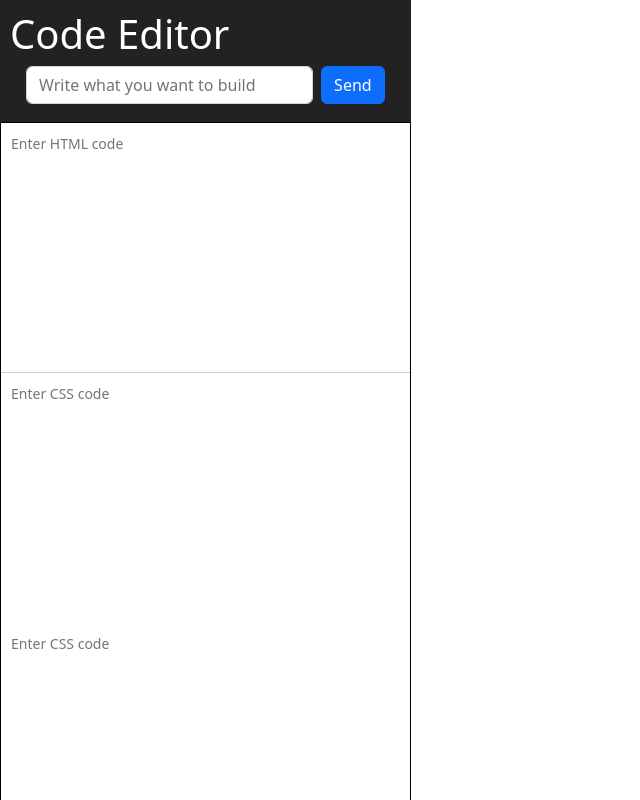
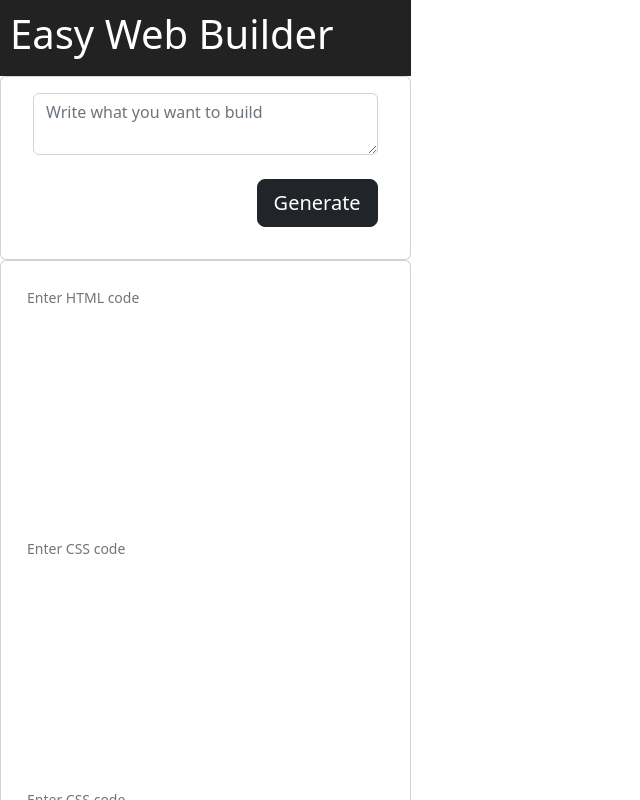
Before and after one commit to ekamid/cgpt-web-builder, a Next.js app: page / in a window 1280 px wide. Shown: the whole page, without its empty margins (0-640 px from the left). Built offline with nearby package versions, Linux system fonts and the light colour scheme.

Commit message:
code formating

```diff
--- a/src/componets/Editor.js
+++ b/src/componets/Editor.js
@@ -52,10 +52,16 @@ const Editor = () => {
   return (
     <div>
       <header>
-        <h1>Code Editor</h1>
+        <h1>Easy Web Builder</h1>
+      </header>
+      <div className="card">
+        <div className="card-body">
           <Generator handleCurrentBuild={handleCurrentBuild} />
-      </header>
+        </div>
+      </div>
       <main>
+        <div className="card">
+          <div className="card-body">
             <div className="editor">
               <div className="code">
                 <textarea
@@ -75,6 +81,8 @@ const Editor = () => {
                 />
               </div>
             </div>
+          </div>
+        </div>
       </main>
     </div>
   );
--- a/src/componets/Generator.js
+++ b/src/componets/Generator.js
@@ -5,10 +5,10 @@ const API_KEY = process.env.NEXT_PUBLIC_CHATGPT_API;
 const systemMessage = {
   role: "system",
 
-  //instructions for what will be displayed
+  //instructions for what I want
   //wrapping code with ---starthtml--- ---endhtml---, because it will be required while extracting code from message
   content:
-    "only show html css and javascript in seperate part. Wrap html code with ---starthtml--- ---endhtml---, css code with ---startcss--- ---endcss--- and javascript code ---startjs--- ---endjs---",
+    "Write html, css and javascript as it will be in external file seperately. Wrap html code with ---starthtml--- ---endhtml---, css code with ---startcss--- ---endcss--- and javascript code ---startjs--- ---endjs---",
 };
 
 const Generator = ({ handleCurrentBuild }) => {
@@ -22,7 +22,8 @@ const Generator = ({ handleCurrentBuild }) => {
     setCommand(e.target.value);
   };
 
-  const handleSend = async (message) => {
+  const handleSend = async () => {
+    if (command.trim().length) {
       const newMessage = {
         message: command,
         direction: "outgoing",
@@ -37,6 +38,7 @@ const Generator = ({ handleCurrentBuild }) => {
       // How it responds, how it talks, etc.
       setIsTyping(true);
       await processMessageToChatGPT(newMessages);
+    }
   };
 
   async function processMessageToChatGPT(chatMessages) {
@@ -79,41 +81,34 @@ const Generator = ({ handleCurrentBuild }) => {
       })
       .then((data) => {
         setIsTyping(false);
+        setCommand("");
         handleCurrentBuild(data.choices[0].message.content);
-        // setMessages([
-        //   ...chatMessages,
-        //   {
-        //     message: data.choices[0].message.content,
-        //     sender: "ChatGPT",
-        //   },
-        // ]);
-        // setIsTyping(false);
       });
   }
-
-  //   useEffect(() => {
-  //     console.log(messages);
-  //   }, [messages]);
 
   return (
     <div>
       <div className="form-group mx-sm-3 mb-2 d-flex gap-2">
-        <input
+        <textarea
           type="text"
-          className="form-control"
+          className="form-control input-lg"
           placeholder="Write what you want to build"
           value={command}
           onChange={handleOnChangeCommand}
         />
+      </div>
+      <div className="form-group p-3 d-flex justify-content-end">
         {isTyping ? (
-          <button disabled>Generating</button>
+          <button className="btn btn-lg btn-dark" disabled>
+            Generating
+          </button>
         ) : (
           <button
             type="submit"
-            className="btn btn-primary"
+            className="btn btn-lg btn-dark"
             onClick={handleSend}
           >
-            Send
+            Generate
           </button>
         )}
       </div>
--- a/src/styles/globals.css
+++ b/src/styles/globals.css
@@ -5,7 +5,7 @@ body {
 }
 
 main {
-  overflow-x: hidden;
+  overflow: hidden;
   height: 100vh;
 }
 
@@ -17,7 +17,6 @@ header {
 
 .editor {
   height: 100vh;
-  border: 1px solid #000;
 }
 
 .code {
@@ -36,18 +35,12 @@ header {
   font-size: 14px;
   padding: 10px;
   box-sizing: border-box;
+  border-bottom: px solid #ccc;
 }
 
-.code textarea:first-child {
-  border-bottom: 1px solid #ccc;
-}
 
-.result {
-  width: 50%;
-  height: 100%;
-}
 
-.result iframe {
+#preview {
   width: 100%;
   height: 100%;
   border: none;
```
Lines whose indentation alone changed are shown as unchanged.
